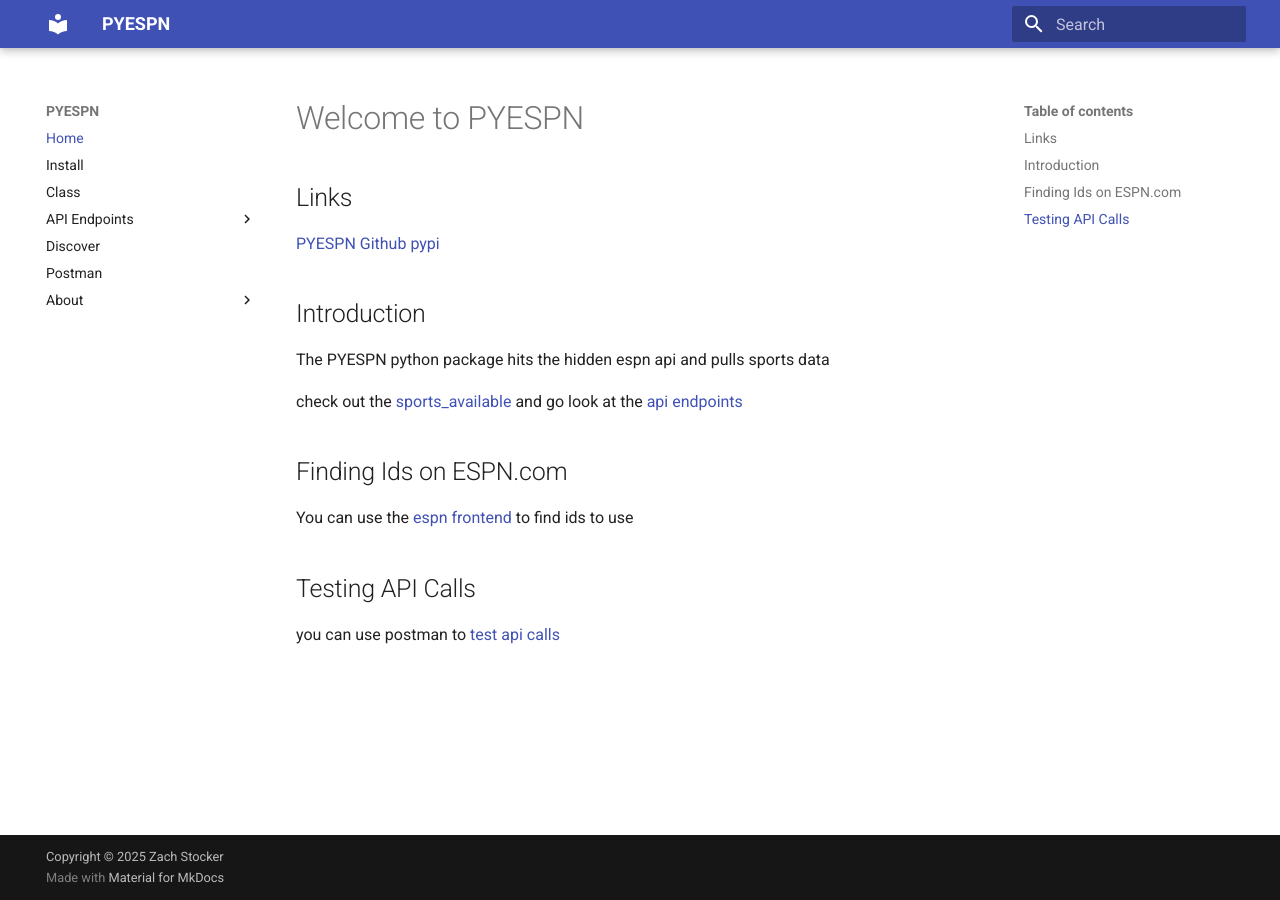
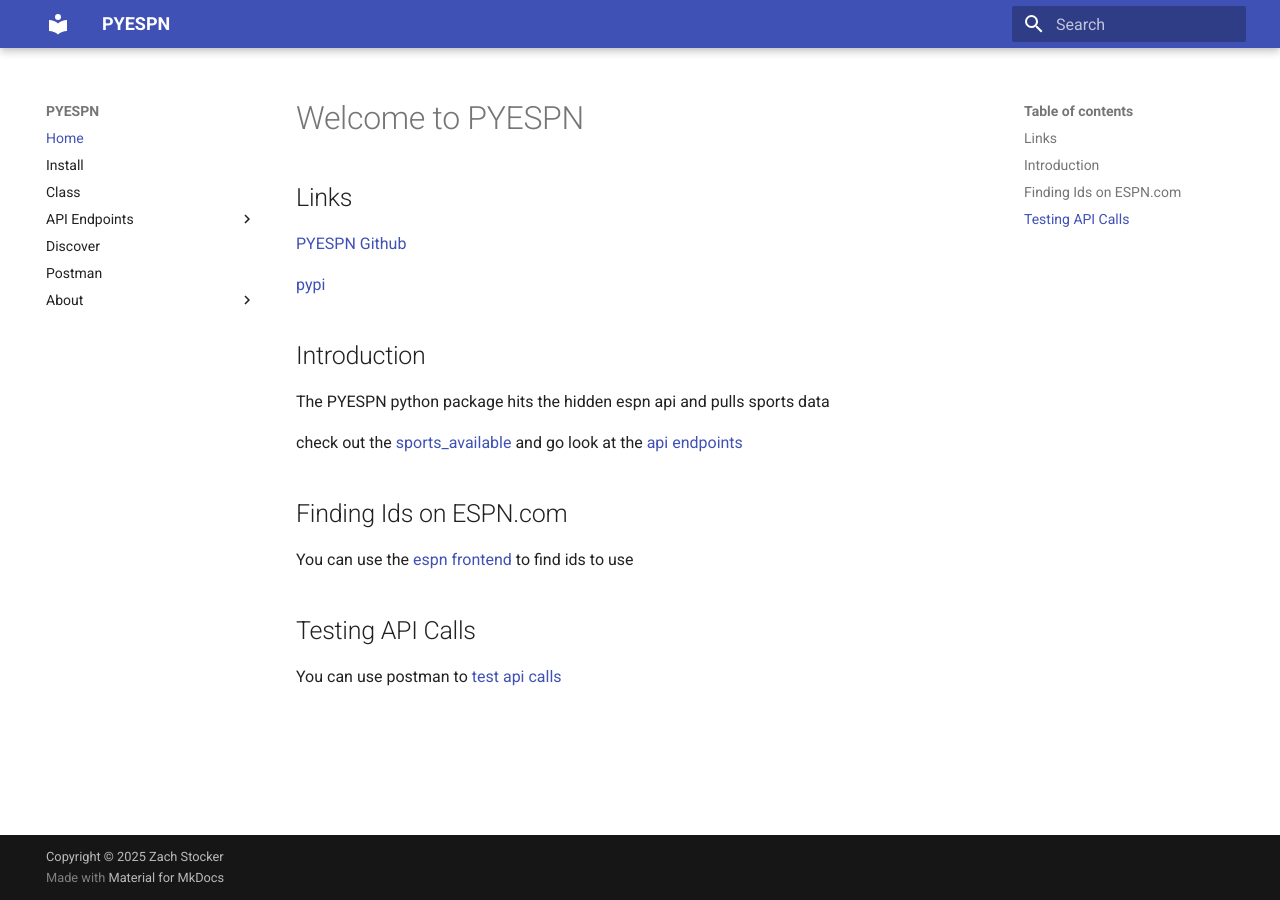
Before and after one commit to EnderLocke/pyespn, an MkDocs documentation site: the page built from docs/index.md, in a window 1280 px wide. Built offline with MkDocs 1.6.1 and Material for MkDocs 9.7.7, drawn with Linux system fonts in a browser that asks for light colours.

Commit message:
added more detail to inddex

```diff
--- a/docs/index.md
+++ b/docs/index.md
@@ -2,6 +2,7 @@
 
 ## Links
 [PYESPN Github](https://github.com/EnderLocke/pyespn)
+
 [pypi](https://pypi.org/project/pyespn/)
 
 ## Introduction
@@ -13,4 +14,4 @@
 You can use the [espn frontend](discover.md) to find ids to use
 
 ## Testing API Calls
-you can use postman to [test api calls](postman.md)
+You can use postman to [test api calls](postman.md)
```
